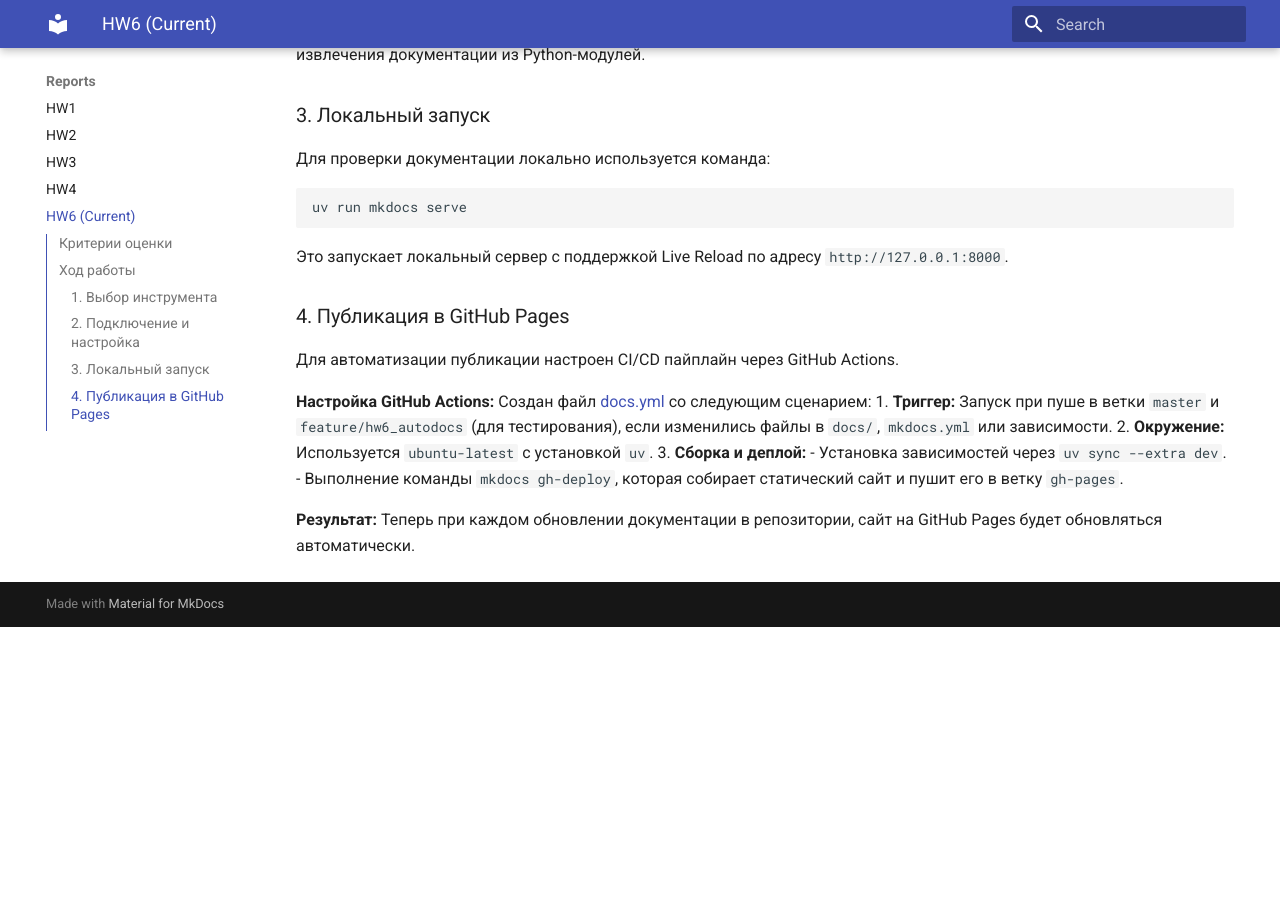
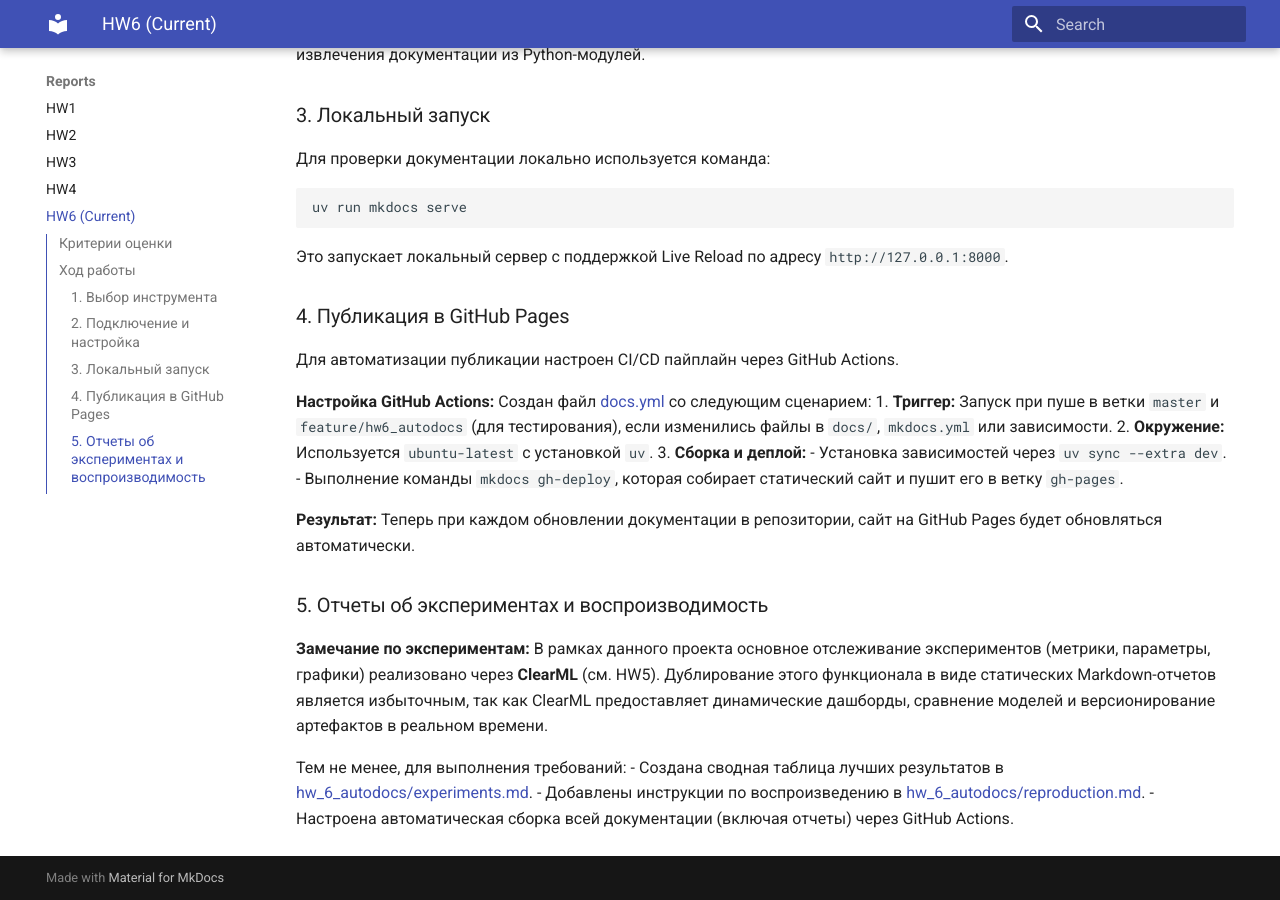
Before and after one commit to AlekseiSDev/aith_epml, an MkDocs documentation site: the page built from docs/hw6_autodocs.md, in a window 1280 px wide and 900 px high, scrolled down 1603 px. Built offline with MkDocs 1.6.1 and Material for MkDocs 9.7.7, drawn with Linux system fonts in a browser that asks for light colours; before the commit the page ends 2230 px from its top, so only the background shows below that.

Commit message:
report metrics and reproduce

```diff
--- a/docs/hw6_autodocs.md
+++ b/docs/hw6_autodocs.md
@@ -82,3 +82,13 @@
 
 **Результат:**
 Теперь при каждом обновлении документации в репозитории, сайт на GitHub Pages будет обновляться автоматически.
+
+### 5. Отчеты об экспериментах и воспроизводимость
+
+**Замечание по экспериментам:**
+В рамках данного проекта основное отслеживание экспериментов (метрики, параметры, графики) реализовано через **ClearML** (см. HW5). Дублирование этого функционала в виде статических Markdown-отчетов является избыточным, так как ClearML предоставляет динамические дашборды, сравнение моделей и версионирование артефактов в реальном времени.
+
+Тем не менее, для выполнения требований:
+- Создана сводная таблица лучших результатов в [hw_6_autodocs/experiments.md](hw_6_autodocs/experiments.md).
+- Добавлены инструкции по воспроизведению в [hw_6_autodocs/reproduction.md](hw_6_autodocs/reproduction.md).
+- Настроена автоматическая сборка всей документации (включая отчеты) через GitHub Actions.
--- a/mkdocs.yml
+++ b/mkdocs.yml
@@ -28,6 +28,8 @@
     - HW3: hw3_report_exps_tracking.md
     - HW4: hw4_report_pipeline_automatization.md
     - HW6 (Current): hw6_autodocs.md
+  - Experiments: hw_6_autodocs/experiments.md
+  - Reproduction: hw_6_autodocs/reproduction.md
   - API Reference:
     - Config: api/config.md
     - Pipeline: api/pipeline.md
```
Also changed, not shown: docs/hw_6_autodocs/experiments.md (added, +19 -0 lines), docs/hw_6_autodocs/reproduction.md (added, +48 -0 lines).
